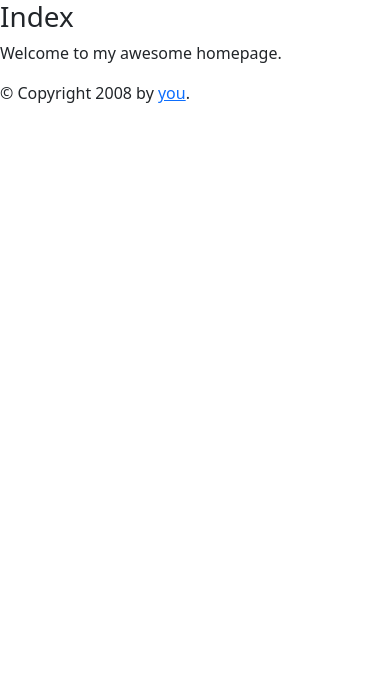
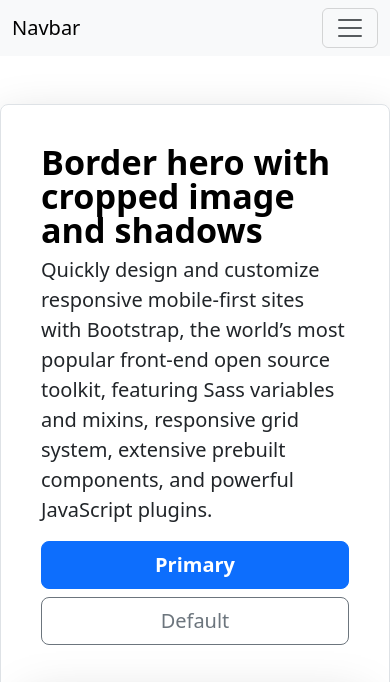
Before and after one commit to azb5499/PBDV-IssueReporting-Project, a Flask app: page / in a window 390 px wide. Shown: the top 682 px of the page. Before the commit the page ends 103 px from the top, so only its background shows below. Run offline with Flask 3, Linux system fonts and the light colour scheme; some libraries are stand-ins or nearby versions.

```diff
--- a/main.py
+++ b/main.py
@@ -1,6 +1,32 @@
-from flask import Flask, render_template, url_for
+from datetime import date
+from sqlalchemy.exc import IntegrityError
+
+from flask import Flask, abort, render_template, redirect, url_for, flash
+from flask_bootstrap import Bootstrap5
+from flask_ckeditor import CKEditor
+from flask_gravatar import Gravatar
+from flask_login import UserMixin, login_user, LoginManager, current_user, logout_user, login_required
+from flask_sqlalchemy import SQLAlchemy
+from sqlalchemy.orm import relationship, DeclarativeBase, Mapped, mapped_column
+from sqlalchemy import Integer, String, Text, ForeignKey
+from functools import wraps
+
+from sqlalchemy.testing.schema import mapped_column
+from werkzeug.security import generate_password_hash, check_password_hash
+import forms
 
 app = Flask(__name__)
+
+
+class Base(DeclarativeBase):
+    pass
+
+
+db = SQLAlchemy(model_class=Base)
+app.config["SQLALCHEMY_DATABASE_URI"] = "sqlite:///project.db"
+db.init_app(app)
+app.config['SECRET_KEY'] = 'your_secret_key'
+boostrap = Bootstrap5(app)
 
 
 @app.route('/')
@@ -8,5 +34,43 @@ def display_home():
     return render_template('home.html')
 
 
+@app.route('/login/<user>', methods=['GET', 'POST'])
+def display_login(user):
+    if user == '1':
+        # this is the action code for logging in an administrator, the value one will be passed to the login function
+        # to call the admin login
+        form = forms.Login()
+        if form.validate_on_submit():
+            # the code to access the database and check for records existing would go here
+            # if a record exists then the admin would be logged in and the admin dashboard will be shown.
+            # if nothing exists then the program will abort and generate an error message
+            user_info = 'This will be the information for that admin from the database'
+            return redirect(url_for('display_admin_dashboard', user=user_info))
+        return render_template('login.html', form=form)
+    elif user == '2':
+        # this will be the student login action
+        form = forms.Login()
+        if form.validate_on_submit():
+            # this will be the form for validating if the user is a student this code will search the database and
+            # check for that user existing, if it doesn't the program will abort if the user is authenticated
+            # successfully then the user will be redirected to the student dashboard where they can upvote existing
+            # posts and create new issues
+            user_info = 'The info of the student taken from the database'
+            return redirect(url_for('display_student_dashboard', user=user_info))
+        return render_template('login.html', form=form)
+
+
+@app.route('/register', methods=['GET', 'POST'])
+def display_registration():
+    return render_template('register.html')
+
+
+@app.route('/dashboard/<email>')
+def display_dashboard(email: str):
+    return render_template('dashboard.html')
+
+
 if __name__ == "__main__":
+    # with app.app_context():
+    #     db.create_all()
     app.run(debug=True)
--- a/templates/base.html
+++ b/templates/base.html
@@ -9,10 +9,64 @@
     {% endblock %}
 </head>
 <body>
-    <div id="content">{% block content %}{% endblock %}</div>
+    <div id="content">
+        <nav class="navbar navbar-expand-lg bg-body-tertiary">
+  <div class="container-fluid">
+    <a class="navbar-brand" href="#">Navbar</a>
+    <button class="navbar-toggler" type="button" data-bs-toggle="collapse" data-bs-target="#navbarSupportedContent" aria-controls="navbarSupportedContent" aria-expanded="false" aria-label="Toggle navigation">
+      <span class="navbar-toggler-icon"></span>
+    </button>
+    <div class="collapse navbar-collapse" id="navbarSupportedContent">
+      <ul class="navbar-nav me-auto mb-2 mb-lg-0">
+        <li class="nav-item">
+          <a class="nav-link active" aria-current="page" href="#">Home</a>
+        </li>
+        <li class="nav-item">
+          <a class="nav-link" href="#">Link</a>
+        </li>
+        <li class="nav-item dropdown">
+          <a class="nav-link dropdown-toggle" href="#" role="button" data-bs-toggle="dropdown" aria-expanded="false">
+            Dropdown
+          </a>
+          <ul class="dropdown-menu">
+            <li><a class="dropdown-item" href="#">Action</a></li>
+            <li><a class="dropdown-item" href="#">Another action</a></li>
+            <li><hr class="dropdown-divider"></li>
+            <li><a class="dropdown-item" href="#">Something else here</a></li>
+          </ul>
+        </li>
+        <li class="nav-item">
+          <a class="nav-link disabled" aria-disabled="true">Disabled</a>
+        </li>
+      </ul>
+      <form class="d-flex" role="search">
+        <input class="form-control me-2" type="search" placeholder="Search" aria-label="Search">
+        <button class="btn btn-outline-success" type="submit">Search</button>
+      </form>
+    </div>
+  </div>
+</nav>
+        {% block content %}{% endblock %}
+    </div>
     <div id="footer">
+        <div class="container">
+  <footer class="d-flex flex-wrap justify-content-between align-items-center py-3 my-4 border-top">
+    <p class="col-md-4 mb-0 text-body-secondary">© 2024 Company, Inc</p>
+
+    <a href="/" class="col-md-4 d-flex align-items-center justify-content-center mb-3 mb-md-0 me-md-auto link-body-emphasis text-decoration-none">
+      <svg class="bi me-2" width="40" height="32"><use xlink:href="#bootstrap"></use></svg>
+    </a>
+
+    <ul class="nav col-md-4 justify-content-end">
+      <li class="nav-item"><a href="#" class="nav-link px-2 text-body-secondary">Home</a></li>
+      <li class="nav-item"><a href="#" class="nav-link px-2 text-body-secondary">Features</a></li>
+      <li class="nav-item"><a href="#" class="nav-link px-2 text-body-secondary">Pricing</a></li>
+      <li class="nav-item"><a href="#" class="nav-link px-2 text-body-secondary">FAQs</a></li>
+      <li class="nav-item"><a href="#" class="nav-link px-2 text-body-secondary">About</a></li>
+    </ul>
+  </footer>
+</div>
         {% block footer %}
-        &copy; Copyright 2008 by <a href="http://domain.invalid/">you</a>.
         {% endblock %}
     </div>
     <!-- Bootstrap JavaScript bundle link -->
--- a/templates/home.html
+++ b/templates/home.html
@@ -1,11 +1,25 @@
 {% extends "base.html" %}
+{% from 'bootstrap5/form.html' import render_form %}
 {% block title %}Index{% endblock %}
 {% block head %}
     {{ super() }}
 {% endblock %}
 {% block content %}
-    <h1>Index</h1>
-    <p class="important">
-      Welcome to my awesome homepage.
-    </p>
+    <div class="container my-5">
+    <div class="row p-4 pb-0 pe-lg-0 pt-lg-5 align-items-center rounded-3 border shadow-lg">
+      <div class="col-lg-7 p-3 p-lg-5 pt-lg-3">
+        <h1 class="display-4 fw-bold lh-1 text-body-emphasis">Border hero with cropped image and shadows</h1>
+        <p class="lead">Quickly design and customize responsive mobile-first sites with Bootstrap, the world’s most popular front-end open source toolkit, featuring Sass variables and mixins, responsive grid system, extensive prebuilt components, and powerful JavaScript plugins.</p>
+        <div class="d-grid gap-2 d-md-flex justify-content-md-start mb-4 mb-lg-3">
+          <button type="button" class="btn btn-primary btn-lg px-4 me-md-2 fw-bold">Primary</button>
+          <button type="button" class="btn btn-outline-secondary btn-lg px-4">Default</button>
+        </div>
+      </div>
+      <div class="col-lg-4 offset-lg-1 p-0 overflow-hidden shadow-lg">
+          <img class="rounded-lg-3" src="bootstrap-docs.png" alt="" width="720">
+      </div>
+    </div>
+  </div>
+
+
 {% endblock %}
```
Also changed, not shown: forms.py (added, +33 -0 lines), requirements.txt (added, +11 -0 lines), templates/dashboard.html (added, +9 -0 lines), templates/login.html (added, +9 -0 lines), templates/register.html (added, +9 -0 lines).
